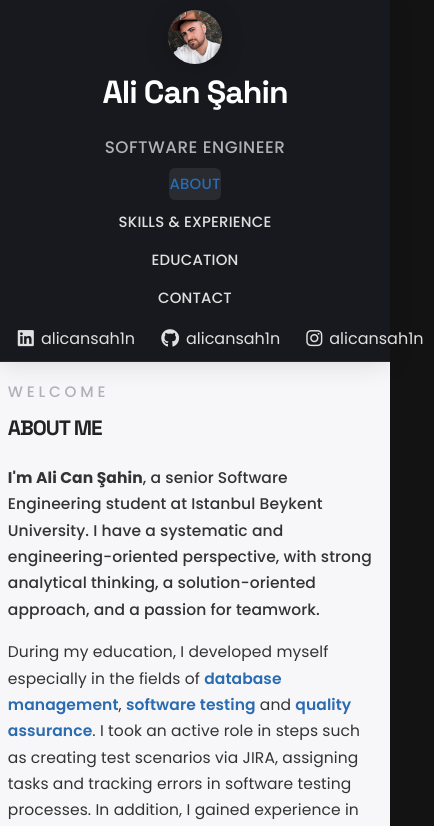
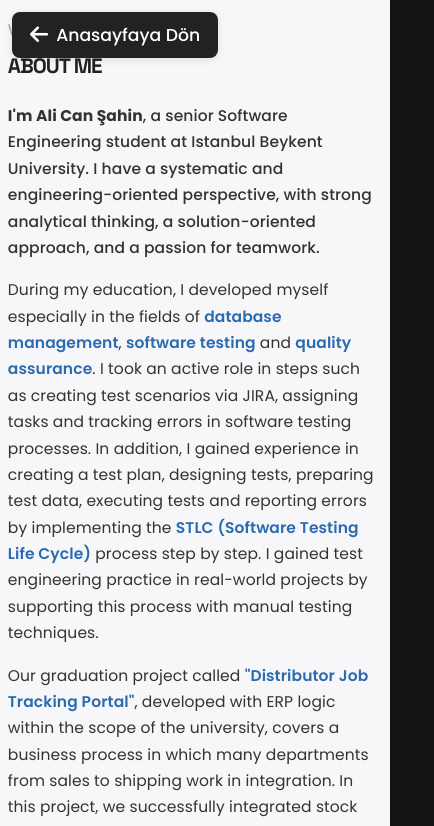
Before and after one commit to alicansah1n/alicansah1n.github.io, a plain HTML site: page index.html in a window 390 px wide. Both pictures are taken after a click on the link "ABOUT". Shown: the top 826 px of the page, 434 px wide, since content can reach past the window. Drawn offline with Linux system fonts and the light colour scheme.

Commit message:
Add files via upload

```diff
--- a/index.html
+++ b/index.html
@@ -12,7 +12,7 @@
 </head>
 <body>
     <div class="container">
-        <aside class="sidebar">
+        <aside class="sidebar" id="sidebar">
             <img src="profile.jpeg" class="profile-photo" alt="Ali Can Şahin">
             <h1>Ali Can Şahin</h1>
             <h2 class="subtitle">SOFTWARE ENGINEER</h2>
@@ -28,7 +28,8 @@
                 <a href="https://www.instagram.com/alicansah1n/" target="_blank"><i class="fab fa-instagram"></i> alicansah1n</a>
             </div>
         </aside>
-        <main class="main-content">
+        <main class="main-content" id="mainContent">
+            <button class="back-to-menu" id="backToMenuBtn" style="display:none;"><i class="fas fa-arrow-left"></i> Anasayfaya Dön</button>
             <section class="welcome" id="aboutSection">
                 <span class="welcome-label">WELCOME</span>
                 <h2>ABOUT ME</h2>
@@ -143,33 +144,48 @@
         </main>
     </div>
     <script>
-    // SPA benzeri menü geçişi
     const menuLinks = document.querySelectorAll('.menu a');
     const aboutSection = document.getElementById('aboutSection');
     const servicesSection = document.getElementById('servicesSection');
     const educationSection = document.getElementById('educationSection');
     const contactSection = document.getElementById('contactSection');
-    menuLinks.forEach(link => {
-      link.addEventListener('click', function(e) {
-        e.preventDefault();
+    const sidebar = document.getElementById('sidebar');
+    const mainContent = document.getElementById('mainContent');
+    const backToMenuBtn = document.getElementById('backToMenuBtn');
+
+    function isMobile() {
+      return window.innerWidth <= 900;
+    }
+
+    function showMenuMobile() {
+      sidebar.style.display = '';
+      mainContent.style.display = 'none';
       menuLinks.forEach(l => l.classList.remove('active'));
-        this.classList.add('active');
-        if (this.textContent.trim() === 'ABOUT') {
+    }
+    function showContentMobile() {
+      sidebar.style.display = 'none';
+      mainContent.style.display = '';
+    }
+
+    function handleMenuClick(link) {
+      menuLinks.forEach(l => l.classList.remove('active'));
+      link.classList.add('active');
+      if (link.textContent.trim() === 'ABOUT') {
         aboutSection.style.display = '';
         servicesSection.style.display = 'none';
         educationSection.style.display = 'none';
         contactSection.style.display = 'none';
-        } else if (this.textContent.trim() === 'SKILLS & EXPERIENCE') {
+      } else if (link.textContent.trim() === 'SKILLS & EXPERIENCE') {
         aboutSection.style.display = 'none';
         servicesSection.style.display = '';
         educationSection.style.display = 'none';
         contactSection.style.display = 'none';
-        } else if (this.textContent.trim() === 'EDUCATION') {
+      } else if (link.textContent.trim() === 'EDUCATION') {
         aboutSection.style.display = 'none';
         servicesSection.style.display = 'none';
         educationSection.style.display = '';
         contactSection.style.display = 'none';
-        } else if (this.textContent.trim() === 'CONTACT') {
+      } else if (link.textContent.trim() === 'CONTACT') {
         aboutSection.style.display = 'none';
         servicesSection.style.display = 'none';
         educationSection.style.display = 'none';
@@ -180,25 +196,36 @@
         educationSection.style.display = 'none';
         contactSection.style.display = 'none';
       }
-      });
-    });
-    // Accordion fonksiyonu
-    const eduHeaders = document.querySelectorAll('.edu-header');
-    eduHeaders.forEach(header => {
-      header.addEventListener('click', function() {
-        const body = this.nextElementSibling;
-        const toggle = this.querySelector('.edu-toggle');
-        if (body.style.maxHeight) {
-          body.style.maxHeight = null;
-          toggle.textContent = '+';
-        } else {
-          document.querySelectorAll('.edu-body').forEach(b => b.style.maxHeight = null);
-          document.querySelectorAll('.edu-toggle').forEach(t => t.textContent = '+');
-          body.style.maxHeight = body.scrollHeight + 'px';
-          toggle.textContent = '–';
+    }
+
+    menuLinks.forEach(link => {
+      link.addEventListener('click', function(e) {
+        e.preventDefault();
+        handleMenuClick(this);
+        if (isMobile()) {
+          showContentMobile();
+          backToMenuBtn.style.display = '';
         }
       });
     });
+
+    backToMenuBtn.addEventListener('click', function() {
+      showMenuMobile();
+      backToMenuBtn.style.display = 'none';
+    });
+
+    function handleResize() {
+      if (isMobile()) {
+        showMenuMobile();
+        backToMenuBtn.style.display = 'none';
+      } else {
+        sidebar.style.display = '';
+        mainContent.style.display = '';
+        backToMenuBtn.style.display = 'none';
+      }
+    }
+    window.addEventListener('resize', handleResize);
+    window.addEventListener('DOMContentLoaded', handleResize);
     </script>
 </body>
 </html>
--- a/style.css
+++ b/style.css
@@ -464,6 +464,37 @@ body {
   font-size: 1.13rem;
 }
 
+.back-to-menu {
+  display: none;
+  position: fixed;
+  top: 12px;
+  left: 12px;
+  z-index: 100;
+  background: #222;
+  color: #fff;
+  border: none;
+  border-radius: 8px;
+  padding: 10px 18px;
+  font-size: 1.08rem;
+  font-family: 'Poppins', sans-serif;
+  font-weight: 500;
+  margin-bottom: 0;
+  margin-top: 0;
+  box-shadow: 0 2px 8px rgba(0,0,0,0.10);
+  cursor: pointer;
+  transition: background 0.18s, color 0.18s;
+  display: flex;
+  align-items: center;
+  gap: 8px;
+}
+.back-to-menu i {
+  font-size: 1.2em;
+}
+.back-to-menu:hover {
+  background: #2b6cb0;
+  color: #fff;
+}
+
 @media (max-width: 900px) {
   .container {
     flex-direction: column;
@@ -581,6 +612,9 @@ body {
   .contact-info, .contact-item span.contact-info {
     font-size: 0.98rem;
   }
+  .back-to-menu {
+    display: flex !important;
+  }
 }
 
 @media (max-width: 600px) {
@@ -609,7 +643,23 @@ body {
   }
   .social {
     flex-direction: row;
-    gap: 6px;
+    gap: 2vw;
     margin-top: 0;
+    flex-wrap: wrap;
+    justify-content: center;
+    width: 100%;
+  }
+  .social a {
+    font-size: 0.93rem;
+    padding: 2px 4px;
+    gap: 4px;
+    min-width: 0;
+    max-width: 32vw;
+    overflow: hidden;
+    text-overflow: ellipsis;
+    white-space: nowrap;
+  }
+  .social a i {
+    font-size: 1.1em;
   }
 }
```
Lines whose indentation alone changed are shown as unchanged.
